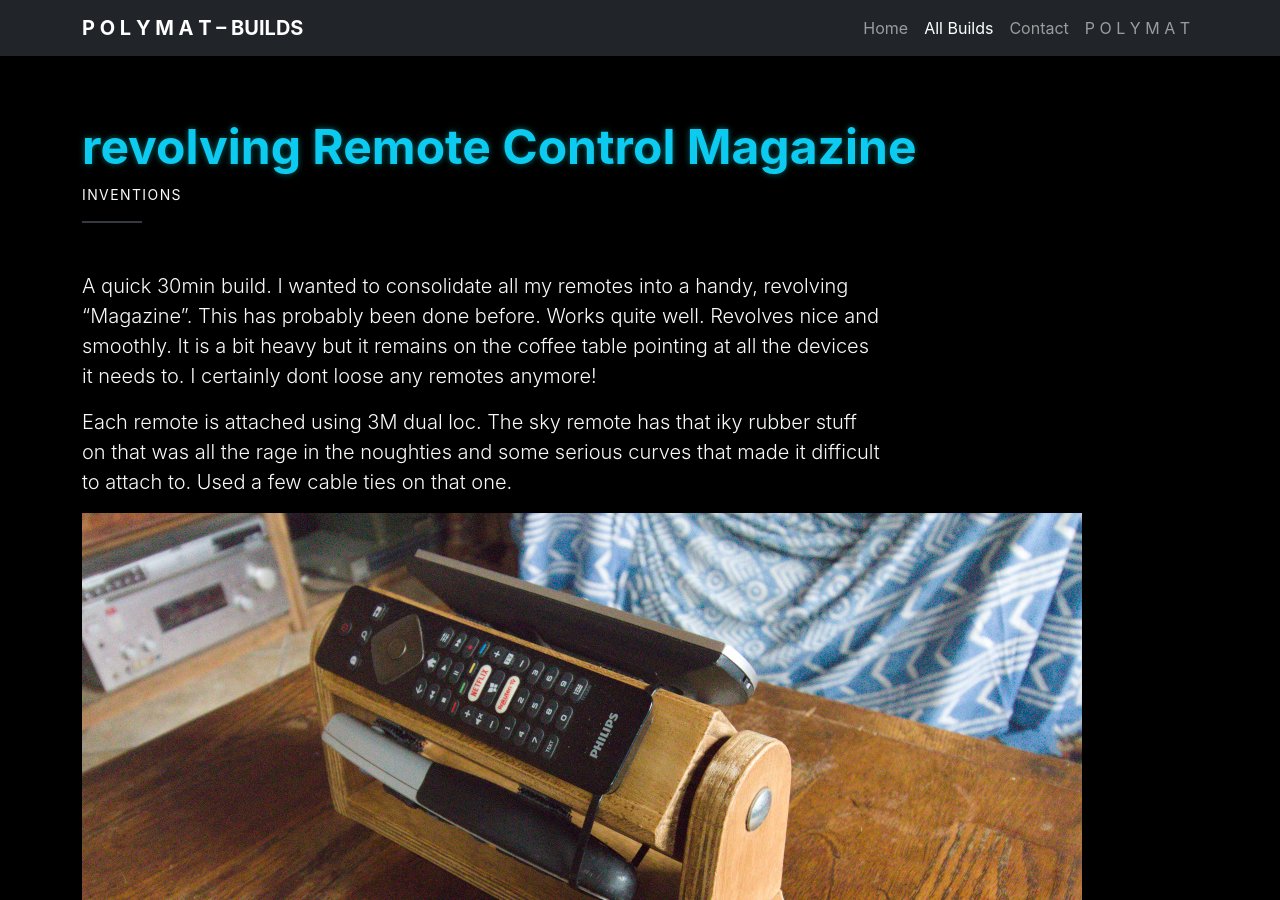
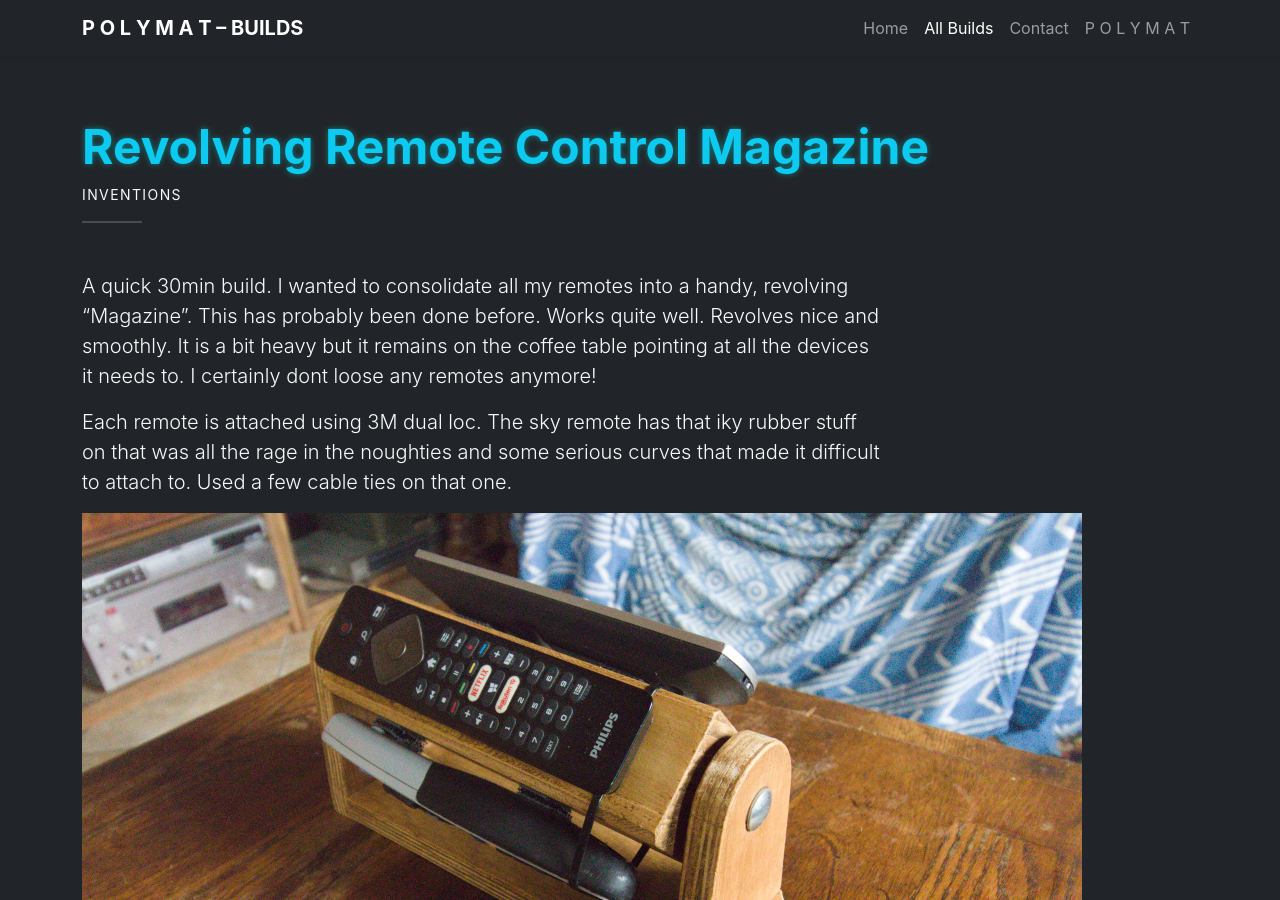
Before and after one commit to astro-mat/polymatBuilds, a Jekyll site: the page built from _builds/RemoteControlMagazine.md, in a window 1280 px wide and 900 px high. Built offline with Jekyll 4.4.1, drawn with Linux system fonts in a browser that asks for light colours.

Commit message:
Change bg to dark grey

```diff
--- a/_builds/RemoteControlMagazine.md
+++ b/_builds/RemoteControlMagazine.md
@@ -1,6 +1,6 @@
 ---
 layout: build
-title: "revolving Remote Control Magazine"
+title: "Revolving Remote Control Magazine"
 date: 2025-09-24
 image: "/assets/images/RemoteControlMagazine/RemoteControlMagazine.jpg"
 description: "A handy organiser for your remote controls"
--- a/_layouts/build.html
+++ b/_layouts/build.html
@@ -2,7 +2,7 @@
 layout: default
 ---
 
-<section class="container my-5">
+<section class="bg-dark container my-5">
 
   <!-- Header -->
   <header class="mb-5">
--- a/_layouts/default.html
+++ b/_layouts/default.html
@@ -10,7 +10,7 @@
   <link rel="stylesheet" href="{{ site.baseurl }}/assets/css/style.css">
 </head>
 
-<body class="bg-black text-light">
+<body class="bg-dark text-light">
 
   <!-- Navigation -->
   <!-- <nav class="navbar navbar-expand-lg navbar-dark bg-dark shadow-sm fixed-top">
--- a/_layouts/portfolio.html
+++ b/_layouts/portfolio.html
@@ -2,7 +2,7 @@
 layout: default
 ---
 <!-- _layouts/portfolio.html -->
-<section class="container my-5">
+<section class="bg-dark ontainer my-5">
   <h1 class="text-center mb-5 fw-bold">{{ page.title }}</h1>
 
   <!-- Filter buttons -->
```
Also changed, not shown: BlogDraft/HomeCinema.md (added, +15 -0 lines).
